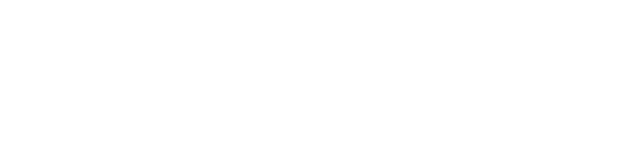
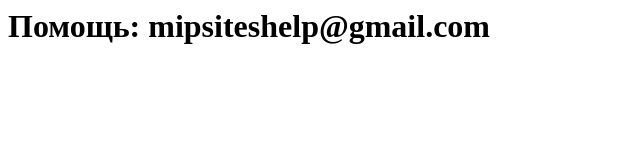
Before and after one commit to mipsites/mipsites.github.io, a plain HTML site: page index.html in a window 1280 px wide. Shown: the whole page, without its empty margins (0-640 px from the left). Drawn offline with Linux system fonts and the light colour scheme.

Commit message:
Update index.html

```diff
--- a/index.html
+++ b/index.html
@@ -1 +1,3 @@
-<html></html>
+<html>
+<h1>Помощь: mipsiteshelp@gmail.com</h1>
+</html>
```
